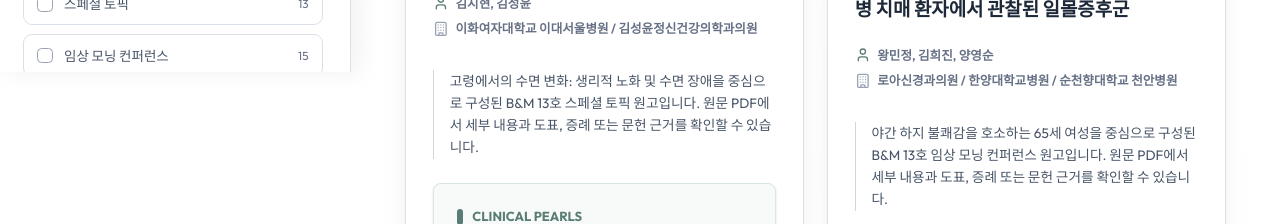
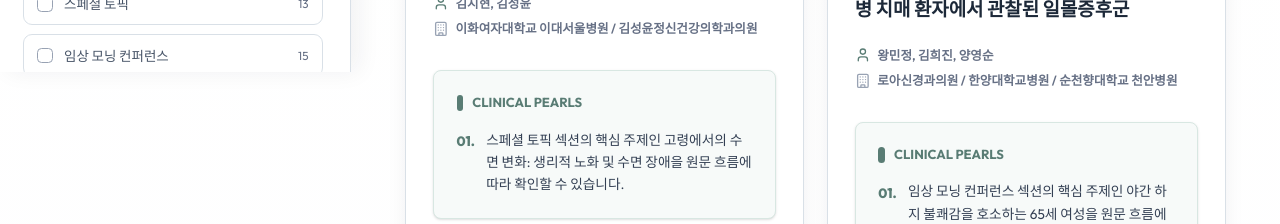
Before and after one commit to neudoc/Brain-Mind, a React (Vite) app: page / in a window 1280 px wide. Shown: the part 728-952 px from the top of the page. Built offline with nearby package versions, Linux system fonts and the light colour scheme.

Commit message:
Remove summary paragraph from ArticleCard UI

```diff
--- a/src/components/ArticleCard.jsx
+++ b/src/components/ArticleCard.jsx
@@ -66,10 +66,6 @@ export default function ArticleCard({ article, onViewPdf }) {
           )}
         </div>
 
-        <p className="text-[0.76rem] text-[#475467] leading-relaxed font-normal mb-5.5 border-l border-[#d0d5dd] pl-3.5">
-          {summary}
-        </p>
-
         <div className="pearls-box p-5 mb-6 shadow-sm">
           <div className="flex items-center gap-2 mb-3.5 select-none">
             <span className="w-1.5 h-3.5 bg-[#597c74] rounded-full"></span>
```
